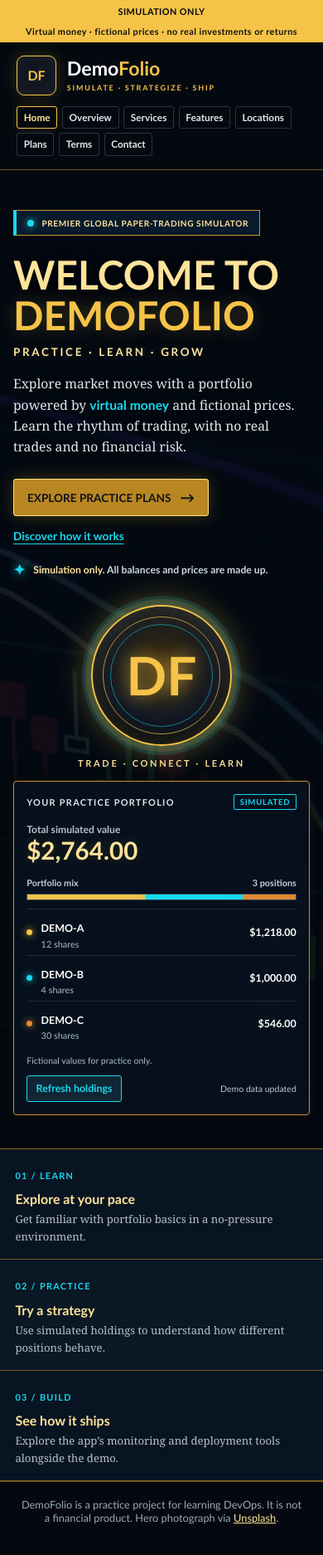
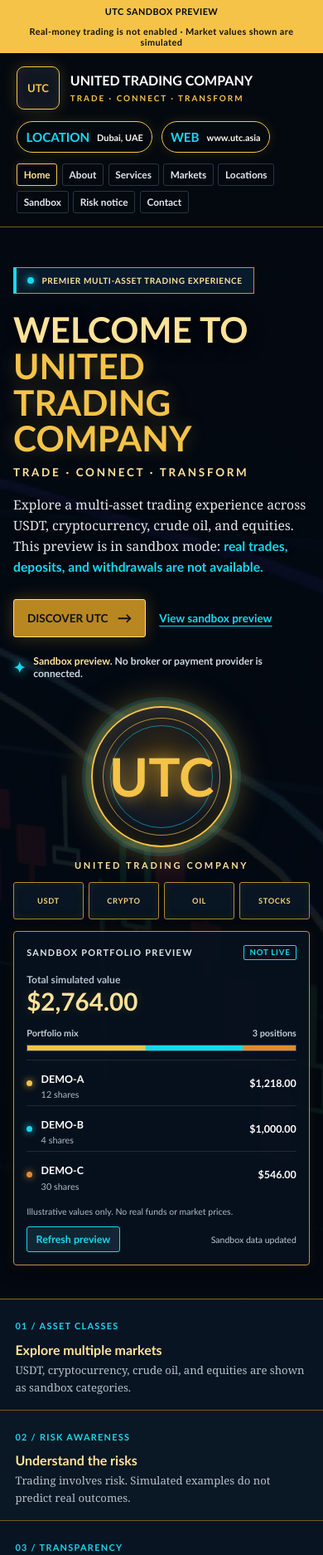
Before and after one commit to durgaprasad-cell/demofolio, a website: page public/index.html in a window 390 px wide. Shown: the top 1874 px of the page at 83% size. Drawn offline with Linux system fonts and the light colour scheme.

Commit message:
Rebrand site for UTC sandbox preview

```diff
--- a/public/index.html
+++ b/public/index.html
@@ -1,14 +1,14 @@
 <!doctype html><html lang="en"><head><meta charset="utf-8"><meta name="viewport" content="width=device-width,initial-scale=1">
-<title>Home · DemoFolio</title><link rel="stylesheet" href="style.css"></head><body>
-<div class="banner"><strong>SIMULATION ONLY</strong><span>Virtual money · fictional prices · no real investments or returns</span></div>
-<header><a class="brand" href="index.html"><span class="brand-mark" aria-hidden="true">DF</span><span class="brand-name">Demo<span>Folio</span><small>SIMULATE · STRATEGIZE · SHIP</small></span></a><nav aria-label="Primary navigation">
+<title>UTC | United Trading Company</title><link rel="stylesheet" href="style.css"></head><body>
+<div class="banner"><strong>UTC SANDBOX PREVIEW</strong><span>Real-money trading is not enabled · Market values shown are simulated</span></div>
+<header><div class="header-top"><a class="brand" href="index.html"><span class="brand-mark" aria-hidden="true">UTC</span><span class="brand-name">UNITED TRADING COMPANY<small>TRADE · CONNECT · TRANSFORM</small></span></a><div class="header-contact"><span><small>LOCATION</small>Dubai, UAE</span><a href="https://www.utc.asia"><small>WEB</small>www.utc.asia</a></div></div><nav aria-label="Primary navigation">
 <a href="index.html" aria-current="page">Home</a>
-<a href="overview.html">Overview</a>
+<a href="overview.html">About</a>
 <a href="services.html">Services</a>
-<a href="features.html">Features</a>
+<a href="features.html">Markets</a>
 <a href="locations.html">Locations</a>
-<a href="plans.html">Plans</a>
-<a href="terms.html">Terms</a>
+<a href="plans.html">Sandbox</a>
+<a href="terms.html">Risk notice</a>
 <a href="contact.html">Contact</a>
 </nav></header>
 <main class="home-main">
@@ -16,24 +16,25 @@
 		<img class="hero-art" src="images/market-floor.jpg" alt="" fetchpriority="high">
 		<div class="hero-shade" aria-hidden="true"></div>
 		<div class="hero-copy">
-			<p class="eyebrow"><span class="eyebrow-mark" aria-hidden="true"></span> Premier global paper-trading simulator</p>
-			<h1 id="hero-title">Welcome to<br><span>DemoFolio</span></h1>
-			<p class="hero-motto">Practice <span aria-hidden="true">·</span> Learn <span aria-hidden="true">·</span> Grow</p>
-			<p>Explore market moves with a portfolio powered by <strong>virtual money</strong> and fictional prices. Learn the rhythm of trading, with no real trades and no financial risk.</p>
+			<p class="eyebrow"><span class="eyebrow-mark" aria-hidden="true"></span> Premier multi-asset trading experience</p>
+			<h1 id="hero-title">Welcome to<br><span>United Trading<br>Company</span></h1>
+			<p class="hero-motto">Trade <span aria-hidden="true">·</span> Connect <span aria-hidden="true">·</span> Transform</p>
+			<p>Explore a multi-asset trading experience across USDT, cryptocurrency, crude oil, and equities. This preview is in sandbox mode: <strong>real trades, deposits, and withdrawals are not available.</strong></p>
 			<div class="hero-actions">
-				<a class="button-link" href="plans.html">Explore practice plans <span aria-hidden="true">&#8594;</span></a>
-				<a class="text-link" href="overview.html">Discover how it works</a>
+				<a class="button-link" href="overview.html">Discover UTC <span aria-hidden="true">&#8594;</span></a>
+				<a class="text-link" href="#sandbox-preview">View sandbox preview</a>
 			</div>
-			<div class="trust-note"><span class="trust-star" aria-hidden="true">&#10022;</span><span><strong>Simulation only.</strong> All balances and prices are made up.</span></div>
+			<div class="trust-note"><span class="trust-star" aria-hidden="true">&#10022;</span><span><strong>Sandbox preview.</strong> No broker or payment provider is connected.</span></div>
 		</div>
 
 		<div class="hero-showcase">
-			<div class="coin-emblem" aria-hidden="true"><span class="coin-monogram">DF</span></div>
-			<p class="coin-caption">TRADE · CONNECT · LEARN</p>
-			<section class="portfolio-card" aria-label="Simulated practice portfolio">
+			<div class="coin-emblem" aria-hidden="true"><span class="coin-monogram">UTC</span></div>
+			<p class="coin-caption">UNITED TRADING COMPANY</p>
+			<div class="asset-strip" aria-label="Featured asset classes"><span>USDT</span><span>CRYPTO</span><span>OIL</span><span>STOCKS</span></div>
+			<section class="portfolio-card" id="sandbox-preview" aria-label="Sandbox portfolio preview">
 				<div class="portfolio-top">
-					<span class="portfolio-label">YOUR PRACTICE PORTFOLIO</span>
-					<span class="simulation-chip">SIMULATED</span>
+					<span class="portfolio-label">SANDBOX PORTFOLIO PREVIEW</span>
+					<span class="simulation-chip">NOT LIVE</span>
 				</div>
 				<p class="balance-label">Total simulated value</p>
 				<p class="balance-value" id="portfolio-total">$2,764.00</p>
@@ -48,26 +49,26 @@
 					<li class="holding-row"><span class="holding-name"><span class="holding-swatch" aria-hidden="true"></span><span><span class="holding-symbol">DEMO-B</span><span class="holding-quantity">4 shares</span></span></span><span class="holding-value">$1,000.00</span></li>
 					<li class="holding-row"><span class="holding-name"><span class="holding-swatch" aria-hidden="true"></span><span><span class="holding-symbol">DEMO-C</span><span class="holding-quantity">30 shares</span></span></span><span class="holding-value">$546.00</span></li>
 				</ol>
-				<p class="portfolio-note">Fictional values for practice only.</p>
-				<div class="portfolio-controls"><button type="button" id="refresh-button">Refresh holdings</button><span class="data-status" id="data-status" role="status">Demo data ready</span></div>
+				<p class="portfolio-note">Illustrative values only. No real funds or market prices.</p>
+				<div class="portfolio-controls"><button type="button" id="refresh-button">Refresh preview</button><span class="data-status" id="data-status" role="status">Sandbox data ready</span></div>
 			</section>
 		</div>
 	</section>
 
 	<section class="highlights" aria-label="Practice features">
-		<article class="highlight"><span class="highlight-number">01 / LEARN</span><h2>Explore at your pace</h2><p>Get familiar with portfolio basics in a no-pressure environment.</p></article>
-		<article class="highlight"><span class="highlight-number">02 / PRACTICE</span><h2>Try a strategy</h2><p>Use simulated holdings to understand how different positions behave.</p></article>
-		<article class="highlight"><span class="highlight-number">03 / BUILD</span><h2>See how it ships</h2><p>Explore the app’s monitoring and deployment tools alongside the demo.</p></article>
+		<article class="highlight"><span class="highlight-number">01 / ASSET CLASSES</span><h2>Explore multiple markets</h2><p>USDT, cryptocurrency, crude oil, and equities are shown as sandbox categories.</p></article>
+		<article class="highlight"><span class="highlight-number">02 / RISK AWARENESS</span><h2>Understand the risks</h2><p>Trading involves risk. Simulated examples do not predict real outcomes.</p></article>
+		<article class="highlight"><span class="highlight-number">03 / TRANSPARENCY</span><h2>Sandbox, clearly marked</h2><p>No broker, exchange, payment, or KYC provider is connected to this preview.</p></article>
 	</section>
 </main>
-<footer>DemoFolio is a practice project for learning DevOps. It is not a financial product. Hero photograph via <a href="https://unsplash.com/license">Unsplash</a>.</footer>
+<footer>UTC sandbox preview. Real-money trading, deposits, and withdrawals are not available. Prices and balances are simulated, and this page is not financial advice. Hero photograph via <a href="https://unsplash.com/license">Unsplash</a>.</footer>
 <script>
 	const currency = new Intl.NumberFormat("en-US", { style: "currency", currency: "USD" });
 	const refreshButton = document.getElementById("refresh-button");
 
 	async function loadPortfolio() {
 		refreshButton.disabled = true;
-		document.getElementById("data-status").textContent = "Refreshing demo data...";
+		document.getElementById("data-status").textContent = "Refreshing sandbox data...";
 
 		try {
 			const response = await fetch("api/portfolio.json");
@@ -117,9 +118,9 @@
 			});
 			allocation.replaceChildren(...segments);
 			allocation.setAttribute("aria-label", holdings.map((holding, index) => `${holding.symbol}: ${total ? Math.round((values[index] / total) * 100) : 0}%`).join(", "));
-			document.getElementById("data-status").textContent = "Demo data updated";
+			document.getElementById("data-status").textContent = "Sandbox data updated";
 		} catch {
-			document.getElementById("data-status").textContent = "Could not load demo data";
+			document.getElementById("data-status").textContent = "Could not load sandbox data";
 		} finally {
 			refreshButton.disabled = false;
 		}
--- a/public/style.css
+++ b/public/style.css
@@ -16,12 +16,15 @@
 body{margin:0;background:var(--void);color:var(--ink);font:17px/1.6 var(--body)}
 .banner{display:flex;justify-content:center;gap:.65rem;flex-wrap:wrap;background:var(--gold);color:#11130e;padding:.45rem 1rem;text-align:center;font:800 .78rem var(--display);letter-spacing:.04em}
 .banner strong{color:#05090f}
-header{display:flex;align-items:center;justify-content:space-between;gap:1.5rem;padding:1rem max(1.5rem,calc((100% - 1360px)/2));border-bottom:1px solid #785a1f;background:#05090fee}
+header{display:flex;flex-direction:column;gap:.8rem;padding:1rem max(1.5rem,calc((100% - 1360px)/2));border-bottom:1px solid #785a1f;background:#05090fee}
+.header-top{display:flex;align-items:center;justify-content:space-between;gap:1.5rem}
 .brand{display:flex;align-items:center;gap:.8rem;flex:0 0 auto;color:var(--gold-light);text-decoration:none}
-.brand-mark{display:grid;width:48px;height:48px;place-items:center;border:1px solid var(--gold);border-radius:9px;background:#111722;color:var(--gold);font:900 1rem var(--display);box-shadow:0 0 18px #f5c34835,inset 0 0 14px #f5c34812}
-.brand-name{font:900 1.45rem/1 var(--display);letter-spacing:0;color:#fff}
-.brand-name>span{color:var(--gold)}
-.brand-name small{display:block;margin-top:.38rem;color:var(--gold);font:700 .56rem var(--display);letter-spacing:.2em}
+.brand-mark{display:grid;width:52px;height:52px;place-items:center;border:1px solid var(--gold);border-radius:9px;background:#111722;color:var(--gold);font:900 .82rem var(--display);box-shadow:0 0 18px #f5c34835,inset 0 0 14px #f5c34812}
+.brand-name{font:900 1.16rem/1.1 var(--display);letter-spacing:0;color:#fff}
+.brand-name small{display:block;margin-top:.38rem;color:var(--gold);font:700 .62rem var(--display);letter-spacing:.2em}
+.header-contact{display:flex;align-items:center;gap:.65rem;font:800 .75rem var(--display)}
+.header-contact span,.header-contact a{display:flex;align-items:center;gap:.55rem;min-height:42px;padding:.45rem .8rem;border:1px solid var(--gold);border-radius:24px;color:#f8f6ed;text-decoration:none;box-shadow:0 0 14px #f5c34820}
+.header-contact small{color:var(--cyan);font-size:.95rem}
 nav{display:flex;flex-wrap:wrap;justify-content:flex-end;gap:.45rem;font:700 .82rem var(--display)}
 nav a{padding:.38rem .64rem;border:1px solid #293544;border-radius:3px;color:#e1e8ed;text-decoration:none}
 nav a:hover,nav a[aria-current]{border-color:var(--gold);color:var(--gold-light);box-shadow:0 0 12px #f5c34827}
@@ -49,8 +52,9 @@ pre{background:var(--panel);border:1px solid #69521d;padding:1rem;overflow-x:aut
 .hero-copy{max-width:660px}
 .eyebrow{display:inline-flex;align-items:center;gap:.6rem;margin:0 0 1.35rem;padding:.55rem .8rem;border:1px solid #c39435;border-left:4px solid var(--cyan);background:#081a2b;color:var(--gold-light);font:800 .75rem var(--display);letter-spacing:.1em;text-transform:uppercase}
 .eyebrow-mark{width:8px;height:8px;border-radius:50%;background:var(--cyan);box-shadow:0 0 10px var(--cyan)}
-.hero h1{margin:0 0 .7rem;font-size:4.2rem;line-height:1.03;text-transform:uppercase;text-shadow:0 3px 20px #000}
+.hero h1{margin:0 0 .7rem;font-size:3.55rem;line-height:1.03;text-transform:uppercase;text-shadow:0 3px 20px #000}
 .hero h1 span{color:var(--gold);text-shadow:0 0 22px #f5c34848}
+.hero h1 span{display:block}
 .hero-motto{margin:.7rem 0 1.15rem!important;color:var(--gold-light)!important;font:800 .84rem var(--display)!important;letter-spacing:.2em;text-transform:uppercase}
 .hero-copy>p:not(.eyebrow):not(.hero-motto){max-width:570px;margin:0;color:#e0e8ee;font-size:1.08rem;text-shadow:0 1px 6px #000}
 .hero-copy>p strong{color:var(--cyan);font-family:var(--display)}
@@ -68,6 +72,8 @@ pre{background:var(--panel);border:1px solid #69521d;padding:1rem;overflow-x:aut
 .coin-emblem::after{inset:21px;border-color:#16d9ef88}
 .coin-monogram{z-index:1;color:var(--gold);font:900 5rem/1 var(--display);text-shadow:0 0 20px #f5c348b0}
 .coin-caption{margin:0;color:var(--gold-light);font:800 .69rem var(--display);letter-spacing:.24em;text-align:center}
+.asset-strip{display:grid;width:min(100%,470px);grid-template-columns:repeat(4,minmax(0,1fr));gap:.4rem}
+.asset-strip span{display:grid;min-height:45px;place-items:center;border:1px solid #b68b36;border-radius:3px;background:#081522;color:#f4d37c;font:800 .68rem var(--display);letter-spacing:.07em;box-shadow:inset 0 0 12px #e5b84a12}
 .portfolio-card{width:min(100%,470px);overflow:hidden;border:1px solid #bd933e;border-radius:4px;padding:1.1rem 1.25rem;background:#07111deF;color:#f7f9fa;box-shadow:0 0 24px #000b,0 0 14px #d6a83a20}
 .portfolio-top{display:flex;justify-content:space-between;align-items:center;gap:1rem}
 .portfolio-label{font:800 .68rem var(--display);letter-spacing:.12em;color:#dce7ec}
@@ -100,7 +106,8 @@ pre{background:var(--panel);border:1px solid #69521d;padding:1rem;overflow-x:aut
 .highlight h2{margin:.45rem 0 .3rem;font-size:1rem;color:var(--gold-light)}
 .highlight p{margin:0;color:#b5c2cc;font-size:.82rem}
 @media(max-width:950px){
-	header{align-items:flex-start;flex-direction:column;gap:.8rem;padding:1rem 1.25rem}
+	header{align-items:stretch;padding:1rem 1.25rem}
+	.header-top{align-items:flex-start}
 	nav{justify-content:flex-start}
 	.hero{grid-template-columns:1fr;gap:2.5rem;padding:3.5rem 1.5rem}
 	.hero-copy{max-width:700px}
@@ -109,6 +116,10 @@ pre{background:var(--panel);border:1px solid #69521d;padding:1rem;overflow-x:aut
 }
 @media(max-width:600px){
 	.banner{font-size:.68rem}
+	.header-top{align-items:flex-start;flex-direction:column;gap:.9rem}
+	.brand-name{font-size:1rem}
+	.header-contact{flex-wrap:wrap}
+	.header-contact span,.header-contact a{min-height:38px;padding:.35rem .65rem;font-size:.68rem}
 	nav{gap:.35rem}
 	nav a{padding:.32rem .48rem;font-size:.74rem}
 	main:not(.home-main){padding:2rem 1rem 3rem}
@@ -116,11 +127,12 @@ pre{background:var(--panel);border:1px solid #69521d;padding:1rem;overflow-x:aut
 	.hero-art{object-position:57% center;opacity:.27}
 	.hero-shade{background:rgba(3,8,16,.7)}
 	.eyebrow{font-size:.63rem;letter-spacing:.06em}
-	.hero h1{font-size:3rem}
+	.hero h1{font-size:2.65rem}
 	.hero-copy>p:not(.eyebrow):not(.hero-motto){font-size:.98rem}
 	.hero-actions{gap:1rem}
 	.coin-emblem{width:170px}
 	.coin-monogram{font-size:4rem}
+	.asset-strip span{font-size:.58rem}
 	.portfolio-card{padding:.95rem}
 	.balance-value{font-size:1.85rem}
 	.highlights{grid-template-columns:1fr}
```
Also changed, not shown: azure-pipelines.yml (+11 -3 lines), public/contact.html (+9 -9 lines), public/features.html (+9 -9 lines), public/locations.html (+9 -9 lines), public/overview.html (+9 -9 lines), public/plans.html (+9 -9 lines), public/services.html (+9 -9 lines), public/terms.html (+9 -9 lines).
